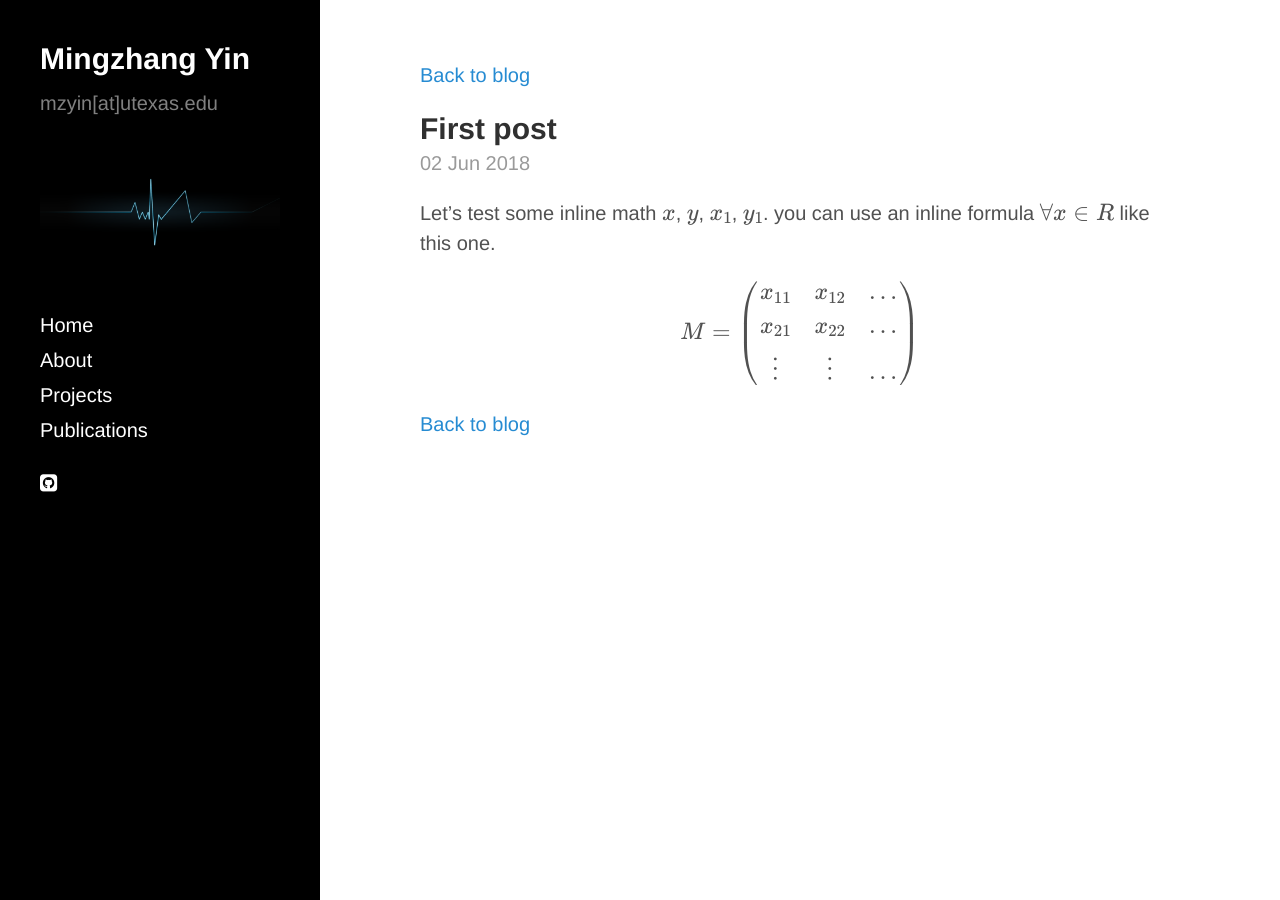
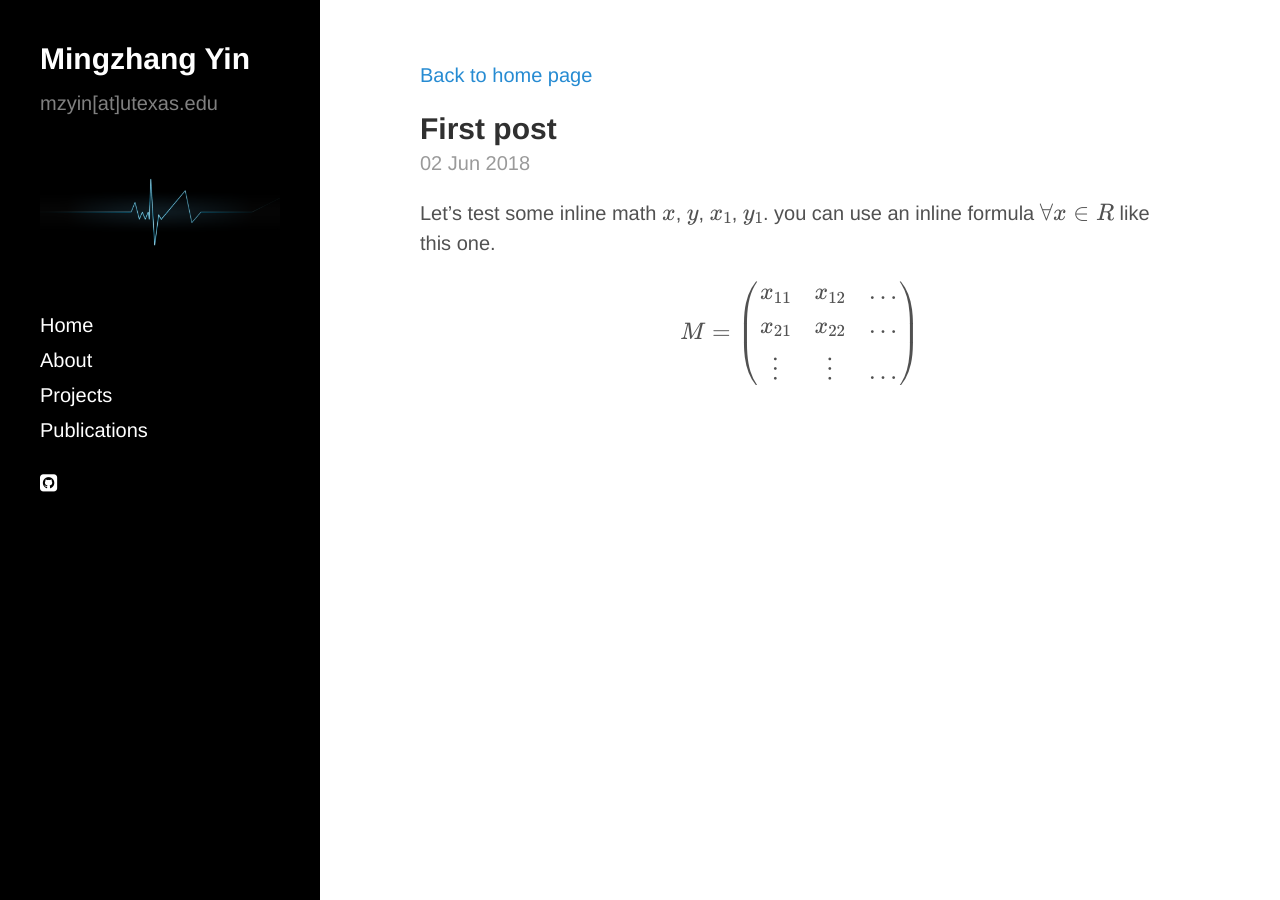
Before and after one commit to mingzhang-yin/mingzhang-yin.github.io, a Jekyll site: the page built from _posts/2018-06-02-math-type.md, in a window 1280 px wide. Built offline with Jekyll 4.4.1, drawn with Linux system fonts in a browser that asks for light colours; nearby versions of some CDN libraries; formulas are drawn with MathJax 3; comment, search, counter and statistics services are not loaded.

Commit message:
Update post.html

```diff
--- a/_layouts/post.html
+++ b/_layouts/post.html
@@ -3,11 +3,10 @@ layout: default
 ---
 
 <div class="post">
-<p><a href="/index.html">Back to blog</a></p>
+<p><a href="/index.html">Back to home page</a></p>
   <h2 class="post-title">{{ page.title }}</h2>
   <span class="post-date">{{ page.date | date_to_string }}</span>
   {{ content }}
-<p><a href="/index.html">Back to blog</a></p>
 </div>
 
 
```
